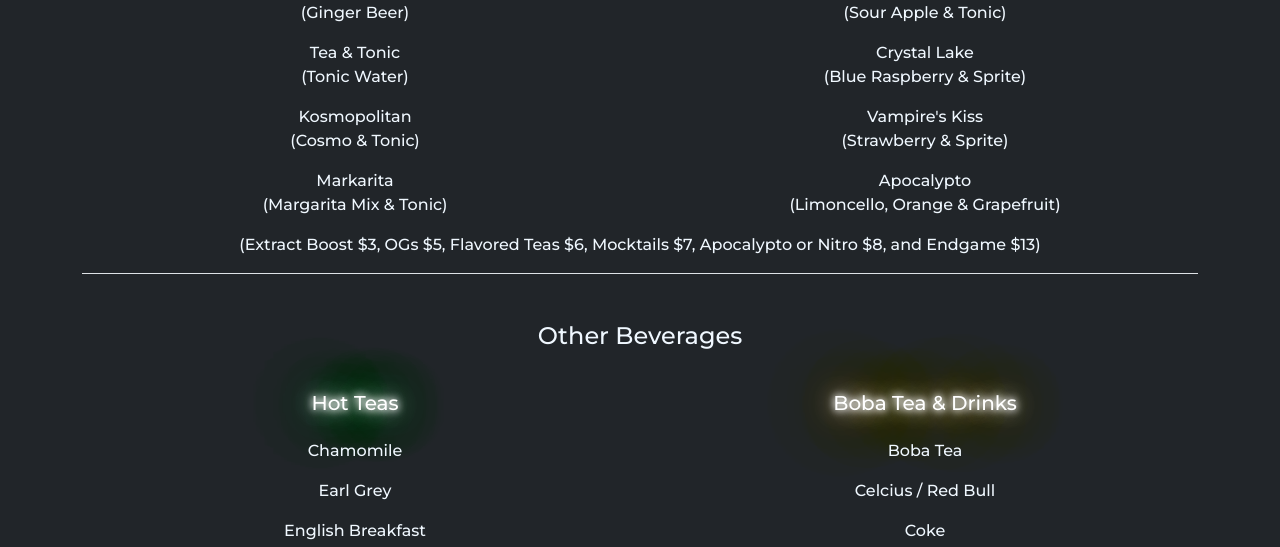
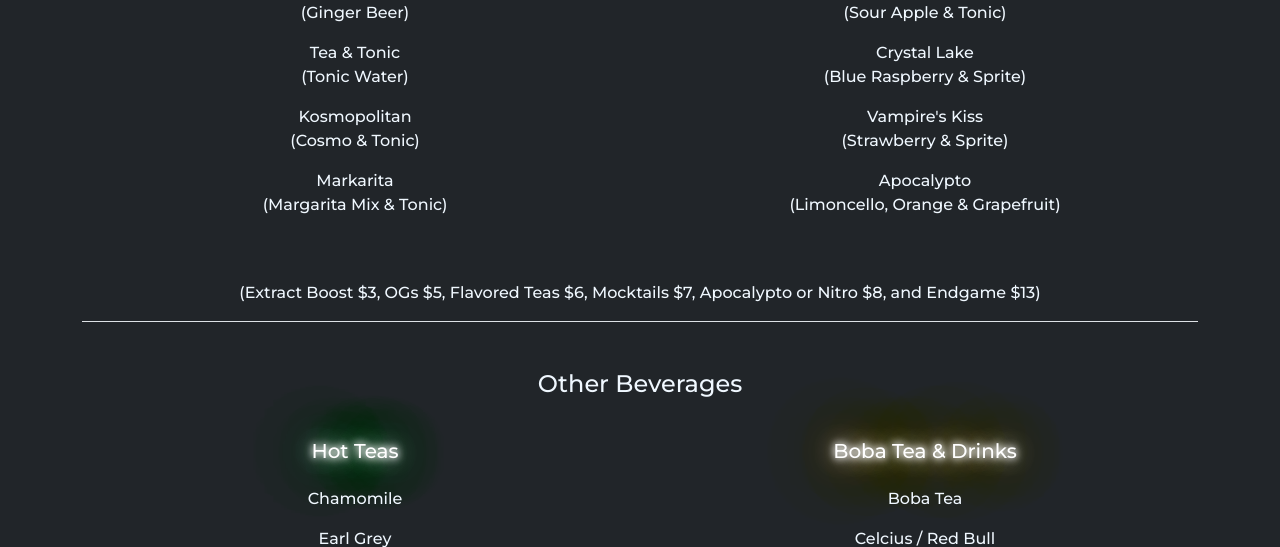
Before and after one commit to iamllcoolray/davie-kava-website, a PHP site: page /menu.php in a window 1280 px wide. Shown: the part 2983-3530 px from the top of the page. Run offline with PHP 8.4, Linux system fonts and the light colour scheme; some libraries are stand-ins or nearby versions.

Commit message:
fixed menu spacing

```diff
--- a/menu.php
+++ b/menu.php
@@ -102,7 +102,9 @@
                 <p>Apocalypto <br> (Limoncello, Orange & Grapefruit)</p>
             </div>
         </div>
-        <p>(Extract Boost $3, OGs $5, Flavored Teas $6, Mocktails $7, Apocalypto or Nitro $8, and Endgame $13)</p>
+        <div class="mt-5">
+            <p>(Extract Boost $3, OGs $5, Flavored Teas $6, Mocktails $7, Apocalypto or Nitro $8, and Endgame $13)</p>
+        </div>
     </section>
     <section id="other-beverages" class="pb-5 text-center border-top">
         <h4 class="pt-5 pb-3">Other Beverages</h4>
```
